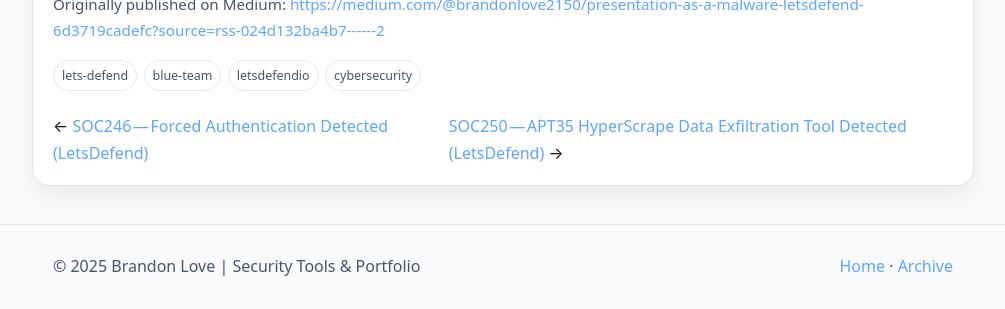
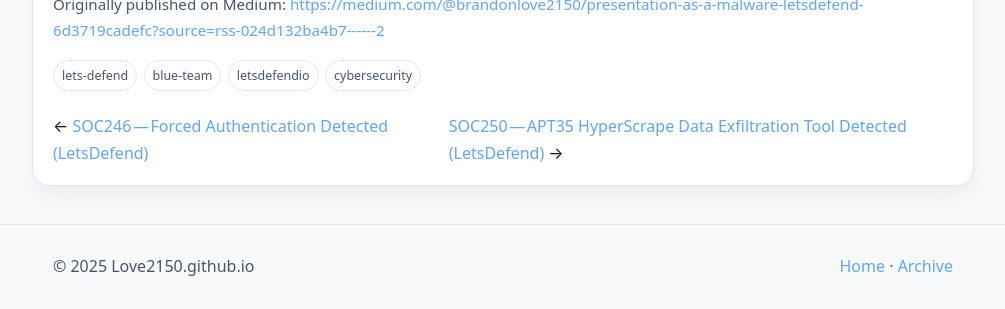
Before and after one commit to Love2150/Love2150.github.io, a Jekyll site: the page built from _posts/2025-11-01-presentation-as-a-malware-letsdefend.md, in a window 1280 px wide and 900 px high, scrolled down 2908 px, cut to the strip 591-900 px from the top of the window. Shown: the whole strip, without its empty margins (137-1142 px from the left). Built offline with Jekyll 4.4.1, drawn with Linux system fonts in a browser that asks for light colours; some of the changed text lies outside the part shown.

Commit message:
Update _config.yml

```diff
--- a/_config.yml
+++ b/_config.yml
@@ -1,7 +1,3 @@
-title: "Brandon Love | Security Tools & Portfolio"
-description: "Cybersecurity projects, DFIR utilities, and learning notes by Brandon Love."
-url: "https://love2150.github.io"
-baseurl: ""
 
 # ----------------------------------------
 # Navigation
```
